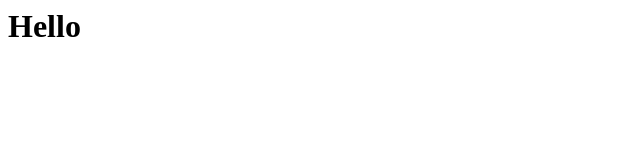
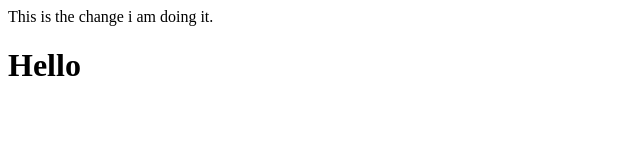
Before and after one commit to yajay1460/git-demo, a plain HTML site: page web/index.html in a window 1280 px wide. Shown: the whole page, without its empty margins (0-640 px from the left). Drawn offline with Linux system fonts and the light colour scheme.

Commit message:
changing in index

```diff
--- a/web/index.html
+++ b/web/index.html
@@ -1,4 +1,4 @@
 <html>
-
+This is the change i am doing it.
 <h1>Hello</h1>
 </html>
```
